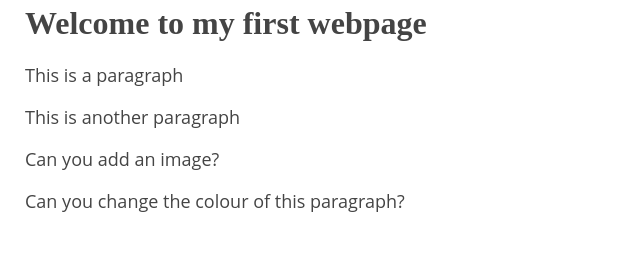
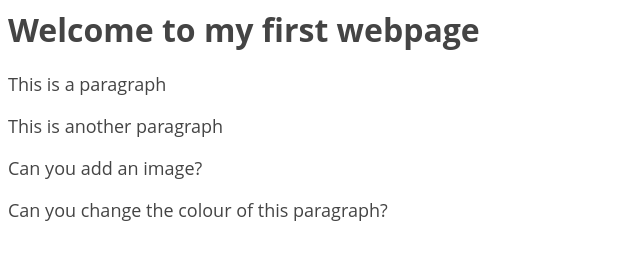
Before and after one commit to gashora/my-first-website, a plain HTML site: page index.html in a window 1280 px wide. Shown: the whole page, without its empty margins (0-640 px from the left). Drawn offline with Linux system fonts and the light colour scheme.

Commit message:
Update style.css

```diff
--- a/style.css
+++ b/style.css
@@ -1,13 +1,10 @@
 body {
   background-color: white;
   font-family: "Open Sans", sans-serif;
-  padding: 5px 25px;
   font-size: 18px;
-  margin: 0;
   color: #444;
 }
 
 h1 {
-  font-family: "Merriweather", serif;
   font-size: 32px;
 }
```
